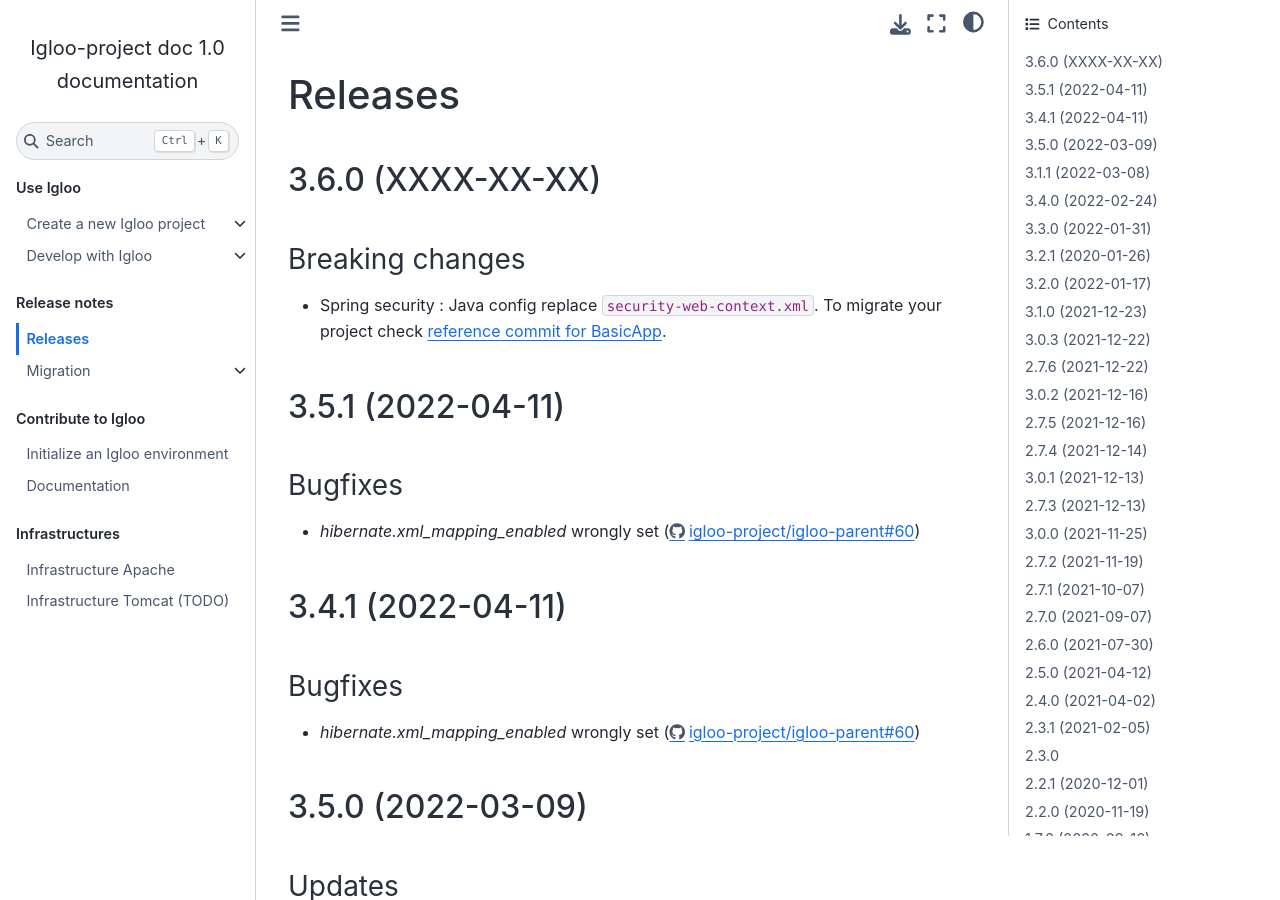
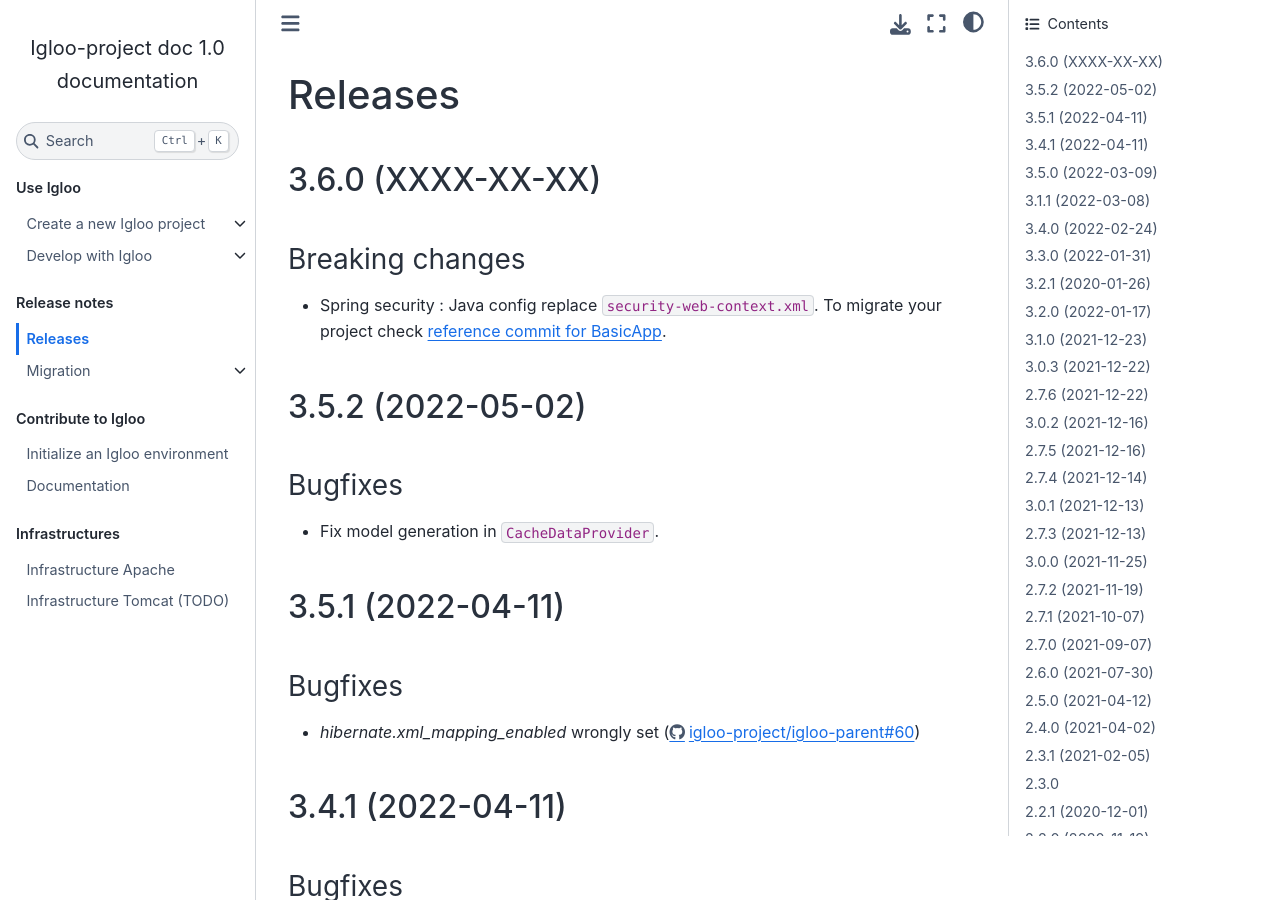
Before and after one commit to igloo-project/igloo-doc, a Sphinx documentation site: the page built from source/release-notes/releases.rst, in a window 1280 px wide and 900 px high. Built offline with Sphinx 7.4.7 and the Sphinx Book theme 1.1.4, drawn with Linux system fonts in a browser that asks for light colours.

Commit message:
3.5.2: release notes

```diff
--- a/source/release-notes/releases.rst
+++ b/source/release-notes/releases.rst
@@ -12,6 +12,16 @@
 
 * Spring security : Java config replace ``security-web-context.xml``.  To migrate
   your project check `reference commit for BasicApp <https://github.com/igloo-project/igloo-parent/commit/b6ace4c0e6506e37d500d98aa027bf456fea18ce>`_.
+
+.. _v3.5.2:
+
+3.5.2 (2022-05-02)
+##################
+
+Bugfixes
+********
+
+* Fix model generation in ``CacheDataProvider``.
 
 .. _v3.5.1:
 
```
